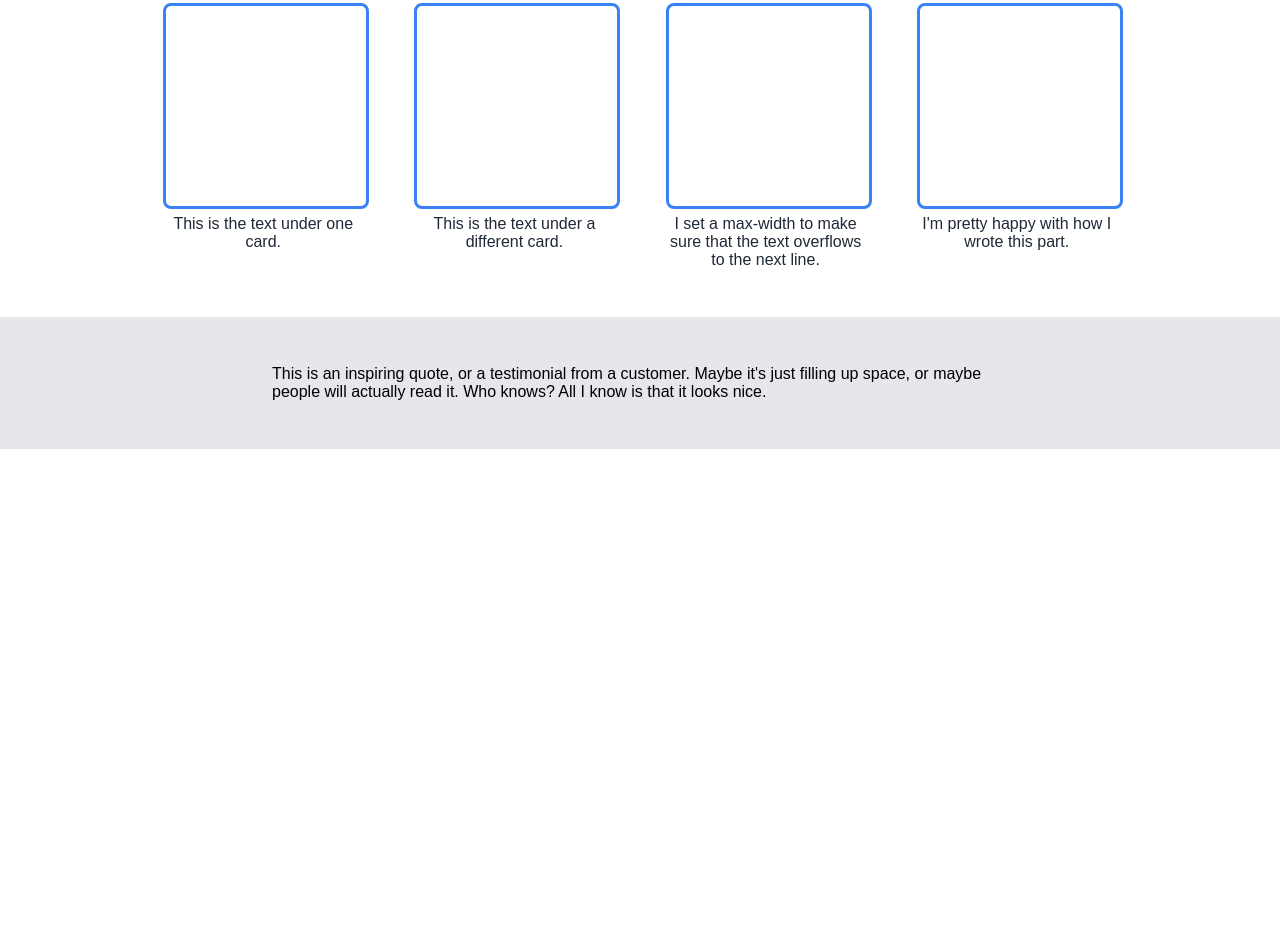
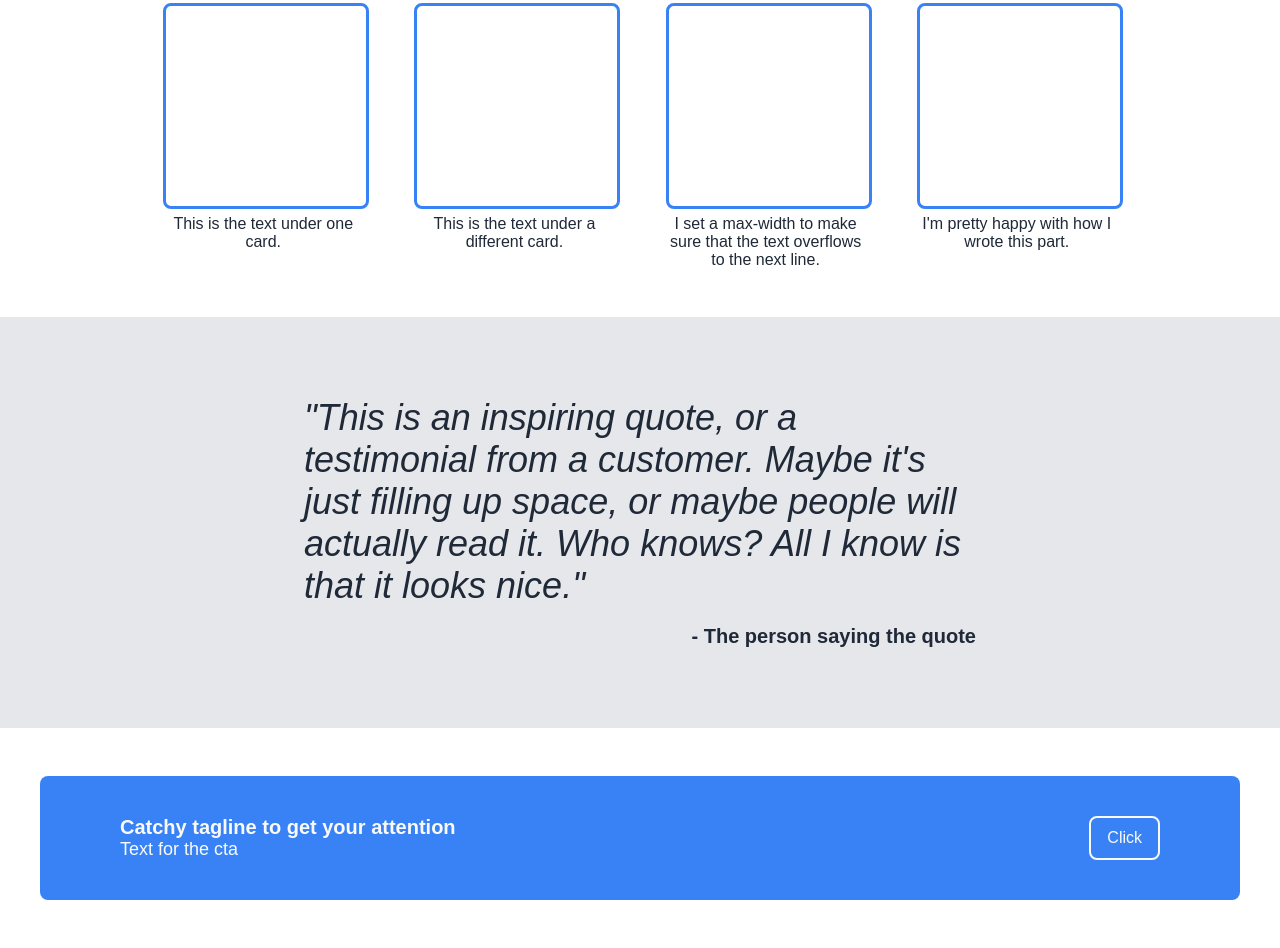
Before and after one commit to meebydeeby/odin-foundationslanding, a plain HTML site: page index.html in a window 1280 px wide. Shown: the part 637-1585 px from the top of the page. Before the commit the page ends 1086 px from the top, so only its background shows below. Drawn offline with Linux system fonts and the light colour scheme.

Commit message:
finished quote and cta section reordered and renamed classes adjusted stlying of header

```diff
--- a/index.html
+++ b/index.html
@@ -8,10 +8,10 @@
 </head>
 <body>
     <div class="section-hero">
-        <div class="topbar text-header">
+        <div class="topbar text-light">
             <div class="logo-text">calcifer kiki chen.</div>
             <nav>
-                <ul>
+                <ul class="text-grey">
                     <li>dummy link 1</li>
                     <li>dummy link 2</li>
                     <li>dummy link 3</li>
@@ -21,11 +21,13 @@
         <div class="content-hero">
             <div class="hero-text">
                 <div>
-                    <div class="h1 text-header">Hey! Welcome to my practice website.</div>
-                    <div class="h3 text-subheader">I'm a UX Designer learning web development. Everything on here is made using HTML and CSS.</div>
+                    <div class="h1 text-light">Hey! Welcome to my practice website.</div>
+                    <div class="p text-grey">I'm a UX Designer learning web development. Everything on here is made using HTML and CSS.</div>
                 </div>
+                <a href="https://kikidesigns.co/">
+                    <button class="button blue-background text-light">Take a look at my design work!</button>
+                </a>
 
-                <button class="button-blue text-header">Take a look at my design work!</button>
             </div>
             <div class="hero-img-container">
                 <img src="heroimage.jpg"/>
@@ -53,9 +55,22 @@
             </div>
         </div>
     </div>
-    <div class="section-content grey-background">
-        <div>This is an inspiring quote, or a testimonial from a customer. Maybe it's just filling up space, or maybe people will actually read it. Who knows? All I know is that it looks nice.</div>
-        <div></div>
+    <div class="section-content grey-background text-dark">
+        <div class="container-quote">
+            <div class="font-quote">"This is an inspiring quote, or a testimonial from a customer. Maybe it's just filling up space, or maybe people will actually read it. Who knows? All I know is that it looks nice."</div>
+            <div class="h3 quote-attribution">- The person saying the quote</div>
+        </div>
+    </div>
+    <div class="section-content">
+        <div class="cta blue-background">
+            <div class="container-verticaltext text-light">
+                <div class="h3">Catchy tagline to get your attention</div>
+                <div class="p">Text for the cta</div>
+            </div>
+            <button class="button-outline ">
+                Click
+            </button>
+        </div>
     </div>
 </body>
 </html>
--- a/stylesheet.css
+++ b/stylesheet.css
@@ -74,14 +74,19 @@ nav ul {
 }
 
 .h3 {
+    font-size: 20px;
+    font-weight: bold;
+}
+
+.p {
     font-size: 18px;
 }
 
-.text-header {
+.text-light {
     color: #f9faf8;
 }
 
-.text-subheader {
+.text-grey {
     color: #e5e7eb;
 }
 
@@ -89,12 +94,26 @@ nav ul {
     color: #1f2937;
 }
 
+.font-quote {
+    font-size: 36px;
+    font-weight: lighter;
+    font-style: italic;
+    margin-bottom: .5em;
+}
+
+.quote-attribution {
+    text-align: right;
+}
+
 .grey-background {
     background-color: #e5e7eb;
 }
 
-.button-blue {
+.blue-background {
     background-color: #3882F6;
+}
+
+.button {
     border: none;
     padding: .75em 1.25em;
     text-align: center;
@@ -103,6 +122,16 @@ nav ul {
     width: fit-content;
     font-weight: 500;
     border-radius: 8px;
+    font-size: 16px;
+}
+
+.button-outline {
+    border-style: solid;
+    border-radius: 8px;
+    border-color: #f9faf8;
+    background: none;
+    color: #f9faf8;
+    padding: .5em 1em;
     font-size: 16px;
 }
 
@@ -134,3 +163,20 @@ nav ul {
     border-radius: 8px;
     border-color: #3882F6;
 }
+.cta {
+    display: flex;
+    justify-content: space-between;
+    width: 1200px;
+    border-radius: 8px;
+    padding: 2.5em 5em;
+    box-sizing: border-box;
+}
+.container-quote {
+    max-width: 700px;
+    margin: 2em;
+}
+
+.container-verticaltext {
+    display:flex;
+    flex-direction: column;
+}
```
